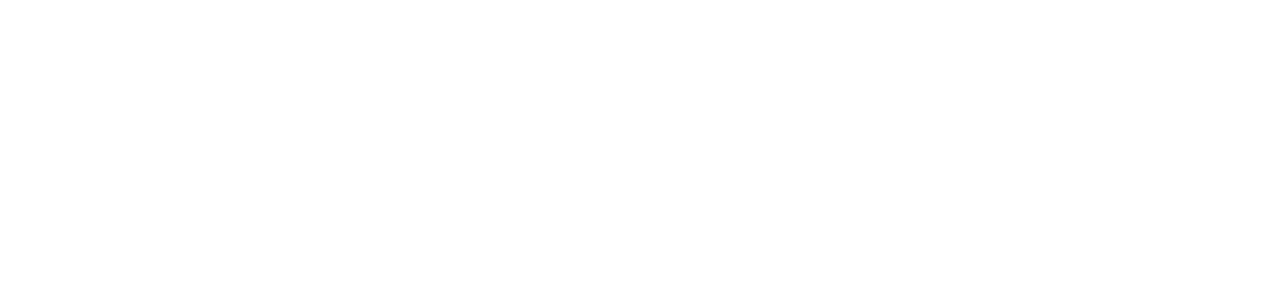
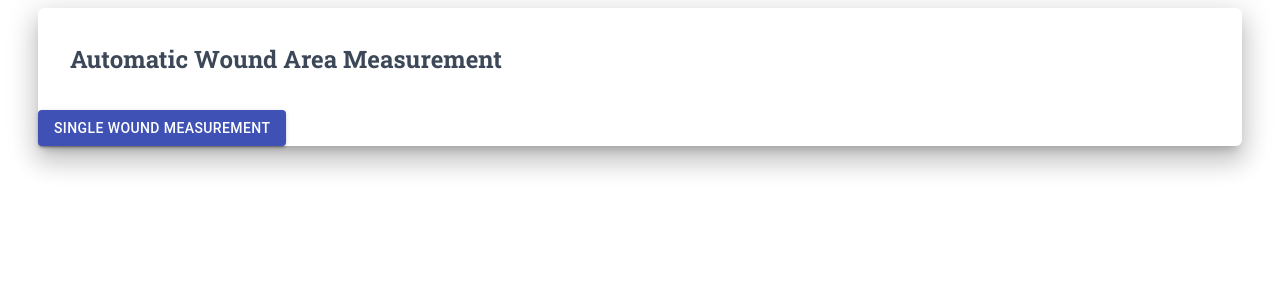
Before and after one commit to ZovcIfzm/Wound-Analysis-Frontend, a React (Create React App) app: page /home in a window 1280 px wide. Shown: the top 300 px of the page. Built offline with nearby package versions, Linux system fonts and the light colour scheme.

Commit message:
added home page and routing

```diff
--- /dev/null
+++ b/src/components/HomePage/HomePage.js
@@ -0,0 +1,41 @@
+import React from "react";
+import Cropper from "../ImageCropper/imageCropper";
+import Button from "@material-ui/core/Button";
+
+import CustomInput from "../CustomInput/CustomInput.js";
+import styles from "./style.js";
+import classNames from "classnames";
+import { withStyles } from "@material-ui/core/styles";
+
+import MaskSelector from "../MaskSelector/index.js";
+import DebugToolbar from "../DebugToolbar/index.js";
+
+import { maskConstants } from "../MaskSelector/constants.js"
+
+import { useHistory } from "react-router-dom";
+
+class HomePage extends React.Component {
+    goToMain = () => {
+        this.props.history.push('/main');
+    }
+    render() {
+        const { classes } = this.props;
+        return (
+            <div className={classNames(classes.main, classes.mainRaised)}>
+                <div className={classes.container}>
+                    <div className={classes.title}>
+                        <h2>Automatic Wound Area Measurement</h2>
+                    </div>
+                </div>
+                <Button
+                    variant="contained"
+                    color="primary"
+                    onClick={this.goToMain}>
+                    Single wound measurement
+                </Button>
+            </div>
+        )
+    }
+}
+
+export default withStyles(styles)(HomePage);
--- /dev/null
+++ b/src/components/HomePage/style.js
@@ -0,0 +1,84 @@
+const styles = {
+    row: {
+      display: "flex",
+      flex: 1,
+      flexDirection: "row",
+    },
+    column: {
+      display: "flex",
+      flex: 1,
+      flexDirection: "column",
+    },
+    cropperContainer: {
+      width: 50,
+      height: 50,
+    },
+    container: {
+      padding: "15px",
+      marginRight: "auto",
+      marginLeft: "auto",
+      width: "100%",
+      "@media (min-width: 576px)": {
+        maxWidth: "540px",
+      },
+      "@media (min-width: 768px)": {
+        maxWidth: "720px",
+      },
+      "@media (min-width: 992px)": {
+        maxWidth: "960px",
+      },
+      "@media (min-width: 1200px)": {
+        maxWidth: "1140px",
+      },
+    },
+    boxShadow: {
+      boxShadow:
+        "0 10px 30px -12px rgba(0, 0, 0, 0.42), 0 4px 25px 0px rgba(0, 0, 0, 0.12), 0 8px 10px -5px rgba(0, 0, 0, 0.2)",
+    },
+
+    title: {
+      color: "#3C4858",
+      margin: "1.75rem 0 0.875rem",
+      textDecoration: "none",
+      fontWeight: "700",
+      fontFamily: `"Roboto Slab", "Times New Roman", serif`,
+      marginTop: "0",
+      minHeight: "32px",
+    },
+
+    main: {
+      background: "#FFFFFF",
+      position: "relative",
+      zIndex: "3",
+      fontFamily: `"Roboto Slab", "Times New Roman", serif`,
+    },
+
+    mainRaised: {
+      margin: "0px 30px 0px",
+      borderRadius: "6px",
+      boxShadow:
+        "0 16px 24px 2px rgba(0, 0, 0, 0.14), 0 6px 30px 5px rgba(0, 0, 0, 0.12), 0 8px 10px -5px rgba(0, 0, 0, 0.2)",
+    },
+
+    images: {
+      display: "flex",
+      flex: 1,
+      width: "70%",
+      alignSelf: "center",
+    },
+    gridImage: {
+      display: "flex",
+      flex: 1,
+      width: "33%",
+      alignSelf: "center"
+    },
+
+    cropButton: {
+      display: "flex",
+      flex: 1,
+      width: "50%",
+      alignSelf: "center",
+    },
+  };
+
+  export default styles;
--- a/src/components/MainPage.js
+++ b/src/components/MainPage/MainPage.js
@@ -1,16 +1,16 @@
 import React from "react";
-import Cropper from "./ImageCropper/imageCropper";
+import Cropper from "../ImageCropper/imageCropper";
 import Button from "@material-ui/core/Button";
 
-import CustomInput from "./CustomInput/CustomInput.js";
+import CustomInput from "../CustomInput/CustomInput.js";
 import styles from "./style.js";
 import classNames from "classnames";
 import { withStyles } from "@material-ui/core/styles";
 
-import MaskSelector from "./MaskSelector/index.js";
-import DebugToolbar from "./DebugToolbar/index.js";
+import MaskSelector from "../MaskSelector/index.js";
+import DebugToolbar from "../DebugToolbar/index.js";
 
-import { maskConstants } from "./MaskSelector/constants.js"
+import { maskConstants } from "../MaskSelector/constants.js"
 
 class MainPage extends React.Component {
   state = {
@@ -29,6 +29,10 @@ class MainPage extends React.Component {
 
     testImage: null,
   };
+
+  goToHome = () => {
+    this.props.history.push('/home');
+  }
 
   getBase64(file, cb) {
     let reader = new FileReader();
@@ -177,6 +181,12 @@ class MainPage extends React.Component {
     return (
       <div className={classNames(classes.main, classes.mainRaised)}>
         <div className={classes.container}>
+            <Button
+                variant="contained"
+                color="primary"
+                onClick={this.goToHome}>
+                Back to Homepage
+            </Button>
           <div className={classes.title}>
             <h2>Automatic Wound Area Measurement</h2>
           </div>
--- a/src/index.js
+++ b/src/index.js
@@ -1,16 +1,19 @@
 // You can choose your kind of history here (e.g. browserHistory)
 import React from "react";
 import ReactDOM from "react-dom";
-import { BrowserRouter, Route, Switch } from "react-router-dom";
+import { BrowserRouter, Route, Switch, Redirect } from "react-router-dom";
 
-import MainPage from "./components/MainPage";
+import MainPage from "./components/MainPage/MainPage";
+import HomePage from "./components/HomePage/HomePage";
 require("typeface-roboto-slab");
 // Your routes.js file
 
 ReactDOM.render(
   <BrowserRouter>
     <Switch>
-      <Route path="/" component={MainPage} exact />
+      <Route path="/main" component={MainPage} exact />
+      <Route path="/home" component={HomePage} exact />
+      <Redirect from="/" to="/home" />
     </Switch>
   </BrowserRouter>,
   document.getElementById("root")
```
Also changed, not shown: src/components/MainPage/style.js (renamed from src/components/style.js), 1 other file (tests, documents, lock files or other folders).
